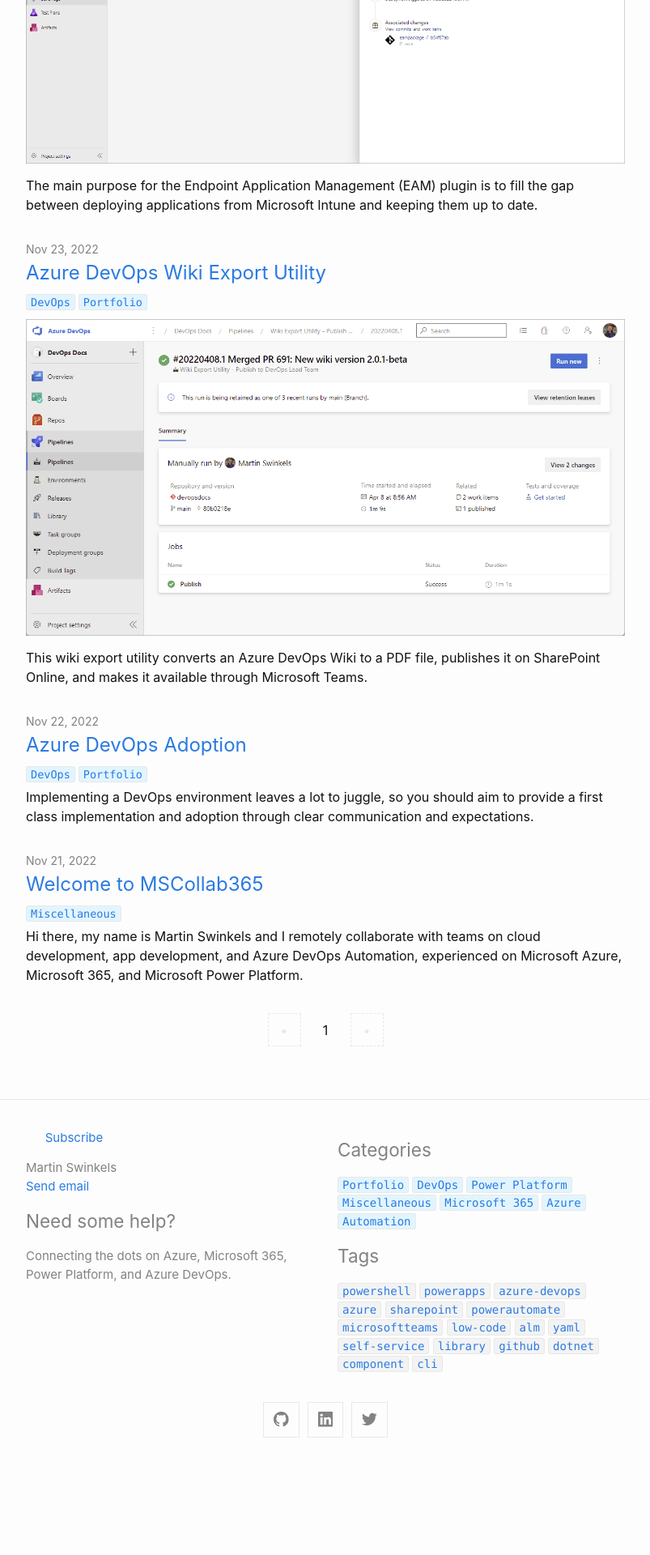
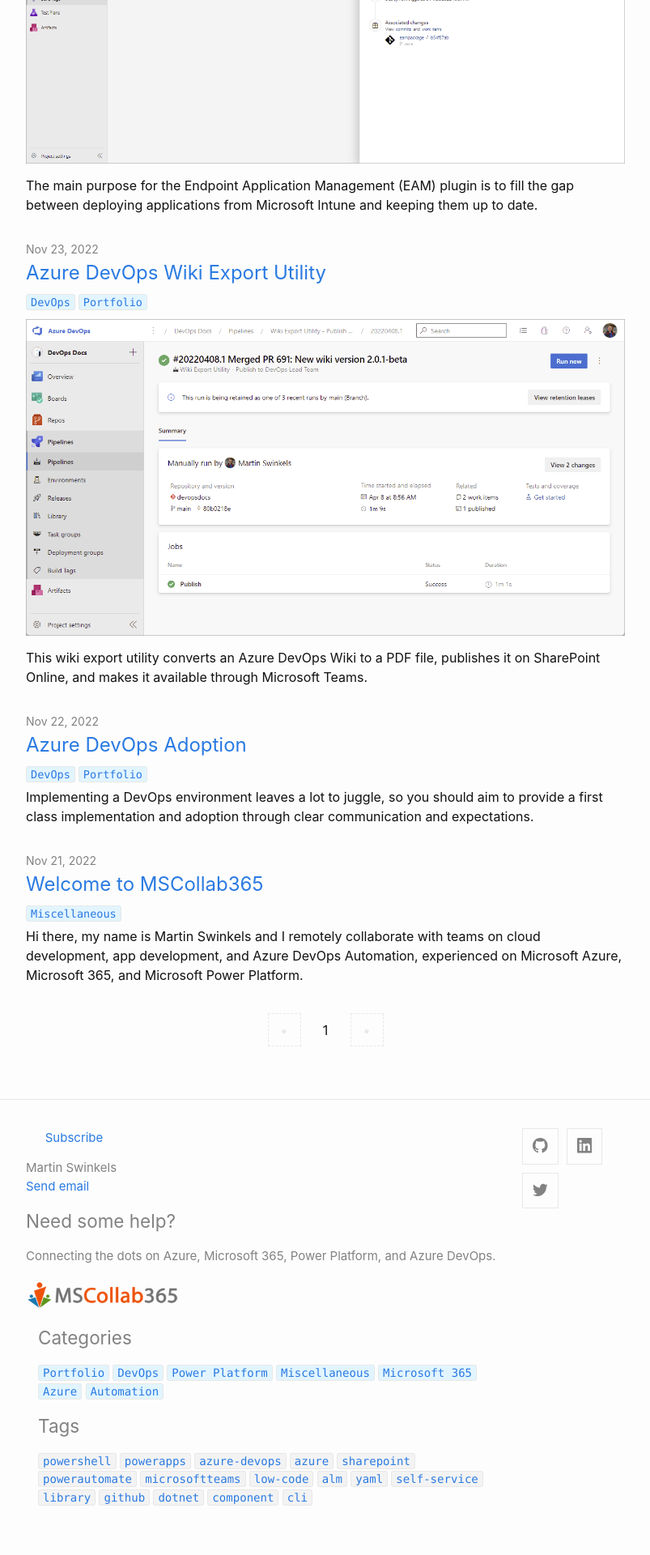
Before and after one commit to msc365/msc365.github.io, a Jekyll site: the page built from index.html, in a window 1280 px wide. Shown: the part 2387-4307 px from the top of the page at 81% size, without its empty margins (238-1041 px from the left). Built offline with Jekyll 4.4.1, drawn with Linux system fonts in a browser that asks for light colours; the list of posts is cut into pages by our own code; before the commit the page ends 4197 px from its top, so only the background shows below that.

Commit message:
Update footer.html
Added logo to footer

```diff
--- a/_includes/footer.html
+++ b/_includes/footer.html
@@ -25,6 +25,7 @@
         <!-- Include site description -->
         <h2>Need some help?</h2>
         <p>{{ site.description | escape }}</p>
+        <img alt="msc365 banner" src="https://msc365.eu/assets/img/mscollab365-aad-banner-300.png" width="200"/
       </div>
 
       <div class="footer-col">
```
